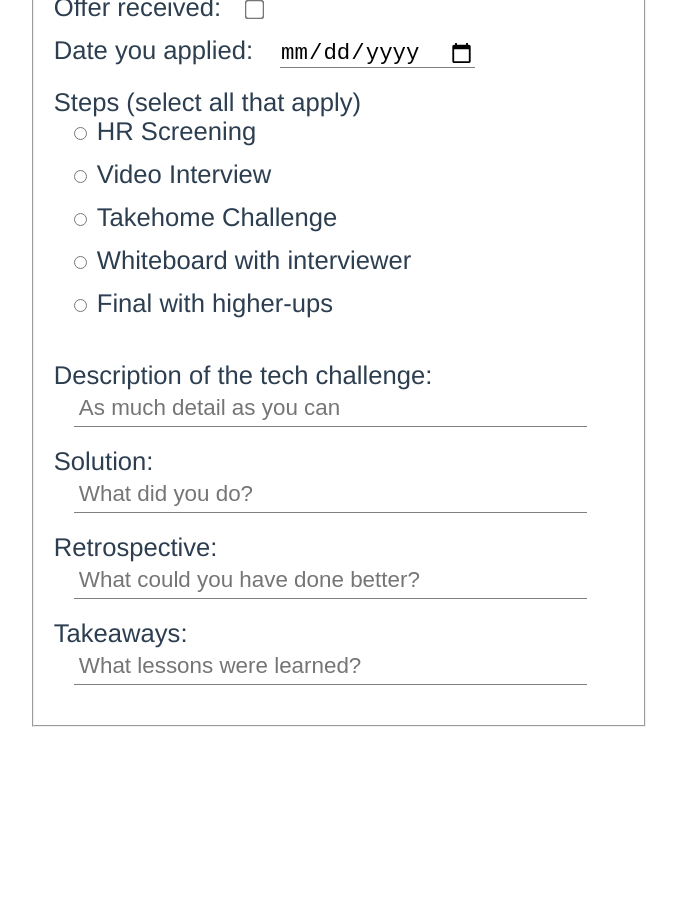
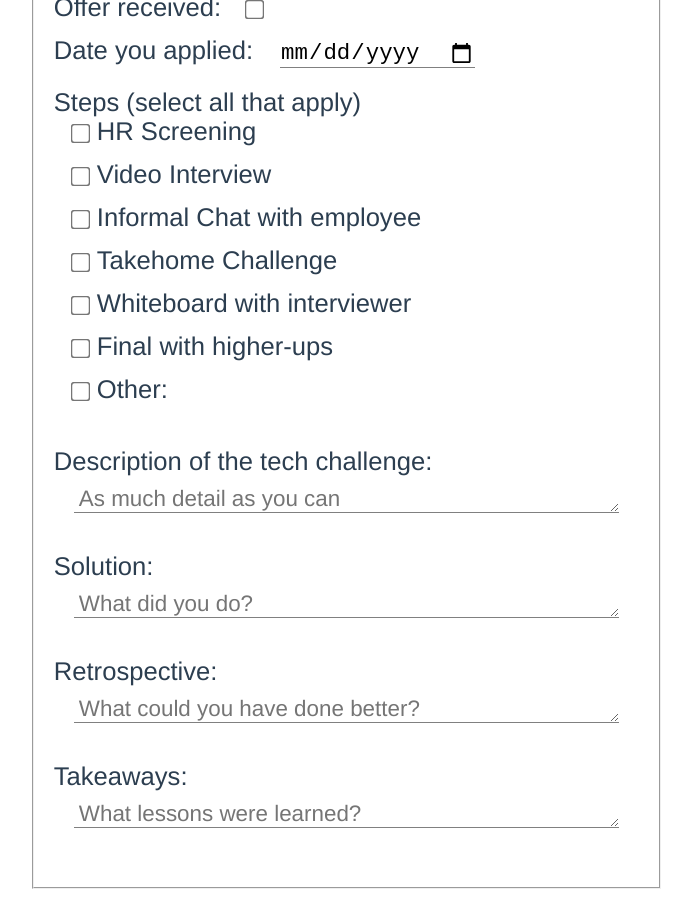
Before and after one commit to piknikki/launcher, a Vue app: page /form in a window 1280 px wide. Shown: the part 240-1149 px from the top of the page, without its empty margins (301-993 px from the left). Before the commit the page ends 987 px from the top, so only its background shows below. Built offline with nearby package versions, Linux system fonts and the light colour scheme.

Commit message:
Work out some issues with the form

```diff
--- a/src/views/InterviewForm.vue
+++ b/src/views/InterviewForm.vue
@@ -2,59 +2,100 @@
   <div class="block">
 <!--    <h1>Form</h1>-->
     <div class="form-wrapper">
-      <form>
+      <form v-on:submit.prevent="onSubmit">
         <fieldset>
           <legend>Submit a new interview experience</legend>
           <label for="company">Company: </label>
-          <input v-model="company" id="company" type="text" placeholder="Company Name"><br>
+          <input v-model="formData.company" id="company" type="text" placeholder="Company Name">
+          <br>
 
           <label for="offer">Offer received: </label>
-          <input v-model="offer" id="offer" type="checkbox"><br>
+          <input v-model="formData.offer" id="offer" type="checkbox">
+          <br>
 
           <label for="date">Date you applied: </label>
-          <input v-model="date" id="date" type="date"><br>
+          <input v-model="formData.date" id="date" type="date">
+          <br>
 
           <label>Steps (select all that apply)</label>
             <div>
-              <input type="radio" id="steps-screen" value="screening" name="steps">
-              <label for="steps-screen" class="radio-label">HR Screening</label>
+              <input type="checkbox" id="steps-screen" value="screening" v-model="formData.steps">
+              <label for="steps-screen" class="step-options">HR Screening</label>
             </div>
             <div>
-              <input type="radio" id="steps-video" value="video" name="steps">
-              <label for="steps-video" class="radio-label">Video Interview</label>
+              <input type="checkbox" id="steps-video" value="video" v-model="formData.steps">
+              <label for="steps-video" class="step-options">Video Interview</label>
             </div>
             <div>
-              <input type="radio" id="steps-takehome" value="takehome" name="steps">
-              <label for="steps-takehome" class="radio-label">Takehome Challenge</label>
+              <input type="checkbox" id="steps-informal" value="informal" v-model="formData.steps">
+              <label for="steps-informal" class="step-options">Informal Chat with employee</label>
             </div>
             <div>
-              <input type="radio" id="steps-whiteboard" value="whiteboard" name="steps">
-              <label for="steps-whiteboard" class="radio-label">Whiteboard with interviewer</label>
+              <input type="checkbox" id="steps-takehome" value="takehome" v-model="formData.steps">
+              <label for="steps-takehome" class="step-options">Takehome Challenge</label>
             </div>
             <div>
-            <input type="radio" id="steps-final" value="final" name="steps">
-            <label for="steps-final" class="radio-label">Final with higher-ups</label>
+              <input type="checkbox" id="steps-whiteboard" value="whiteboard" v-model="formData.steps">
+              <label for="steps-whiteboard" class="step-options">Whiteboard with interviewer</label>
+            </div>
+            <div>
+              <input type="checkbox" id="steps-final" value="final" v-model="formData.steps">
+              <label for="steps-final" class="step-options">Final with higher-ups</label>
+            </div>
+            <div>
+              <input type="checkbox" v-model="other" @change="addOther(other)">
+              <label class="step-options">Other: </label>
+              <input v-if="other" type="text" value="other" v-model="otherText" v-on:keyup.enter="setOtherText">
             </div>
           <br>
 
           <label for="description">Description of the tech challenge: </label>
-          <input v-model="description" id="description" type="text" placeholder="As much detail as you can"><br>
+          <textarea v-model="formData.description"
+                    id="description"
+                    placeholder="As much detail as you can"
+                    rows="1"
+                    cols="40"
+                    wrap="hard"
+          ></textarea>
+          <br>
 
           <label for="solution">Solution: </label>
-          <input v-model="solution" id="solution" type="text" placeholder="What did you do?"><br>
+          <textarea v-model="formData.solution"
+                    id="solution"
+                    placeholder="What did you do?"
+                    rows="1"
+                    cols="40"
+                    wrap="hard"
+          ></textarea>
+          <br>
 
           <label for="retro">Retrospective: </label>
-          <input v-model="retro" id="retro" type="text" placeholder="What could you have done better?"><br>
+          <textarea v-model="formData.retro"
+                    id="retro"
+                    placeholder="What could you have done better?"
+                    rows="1"
+                    cols="40"
+                    wrap="hard"
+          ></textarea>
+          <br>
 
           <label for="takeaways">Takeaways: </label>
-          <input type="text" v-model="takeaways" id="takeaways" placeholder="What lessons were learned?">
+          <textarea v-model="formData.takeaways"
+                    id="takeaways"
+                    placeholder="What lessons were learned?"
+                    rows="1"
+                    cols="40"
+                    wrap="hard"
+          ></textarea>
+          <br>
         </fieldset>
       </form>
-<!--      <div class="form-data" v-if="company">-->
-<!--        <p>{{ company }}  ({{ offer ? 'offer received' : 'no offer' }})</p>-->
-<!--        <p>Applied {{ date }}</p>-->
-<!--        <p>{{ description }}</p>-->
-<!--      </div>-->
+      <div class="form-data" v-if="formData.company">
+        <p>{{ formData.company }}  ({{ formData.offer ? 'offer received' : 'no offer' }})</p>
+        <p>Applied {{ formData.date }}</p>
+        <p>{{ formData.description }}</p>
+        <p>steps {{ formData.steps }}</p>
+      </div>
     </div>
   </div>
 </template>
@@ -64,6 +105,7 @@ export default {
   name: 'InterviewForm',
   data () {
     return {
+      formData: {
         company: '',
         date: '',
         description: '',
@@ -71,7 +113,26 @@ export default {
         retro: '',
         solution: '',
         steps: [],
-      takeaways: []
+        takeaways: ''
+      },
+      other: false,
+      otherText: ''
+    }
+  },
+  methods: {
+    addOther (e) {
+      this.$emit('add-other', {
+        other: e
+      })
+    },
+    setOtherText (text) {
+      this.$emit('set-other-text', {
+        otherText: text
+      })
+      this.formData.steps.push(this.otherText)
+    },
+    onSubmit () {
+      console.log(this.formData)
     }
   }
 }
@@ -113,6 +174,16 @@ input {
   border-bottom: 1px solid grey;
 }
 
+textarea {
+  display: block;
+  font-family: Avenir, Helvetica, Arial, sans-serif;
+  font-size: 1.4rem;
+  border: none;
+  margin: 10px 20px;
+  border-bottom: 1px solid grey;
+  padding: 0 5px;
+}
+
 /*.form-data {*/
 /*  width: 40%;*/
 /*  background: pink;*/
@@ -136,7 +207,7 @@ li {
   list-style-type: none;
 }
 
-.radio-label {
+.step-options {
   padding-left: 10px;
 }
 </style>
```
Lines whose indentation alone changed are shown as unchanged.
